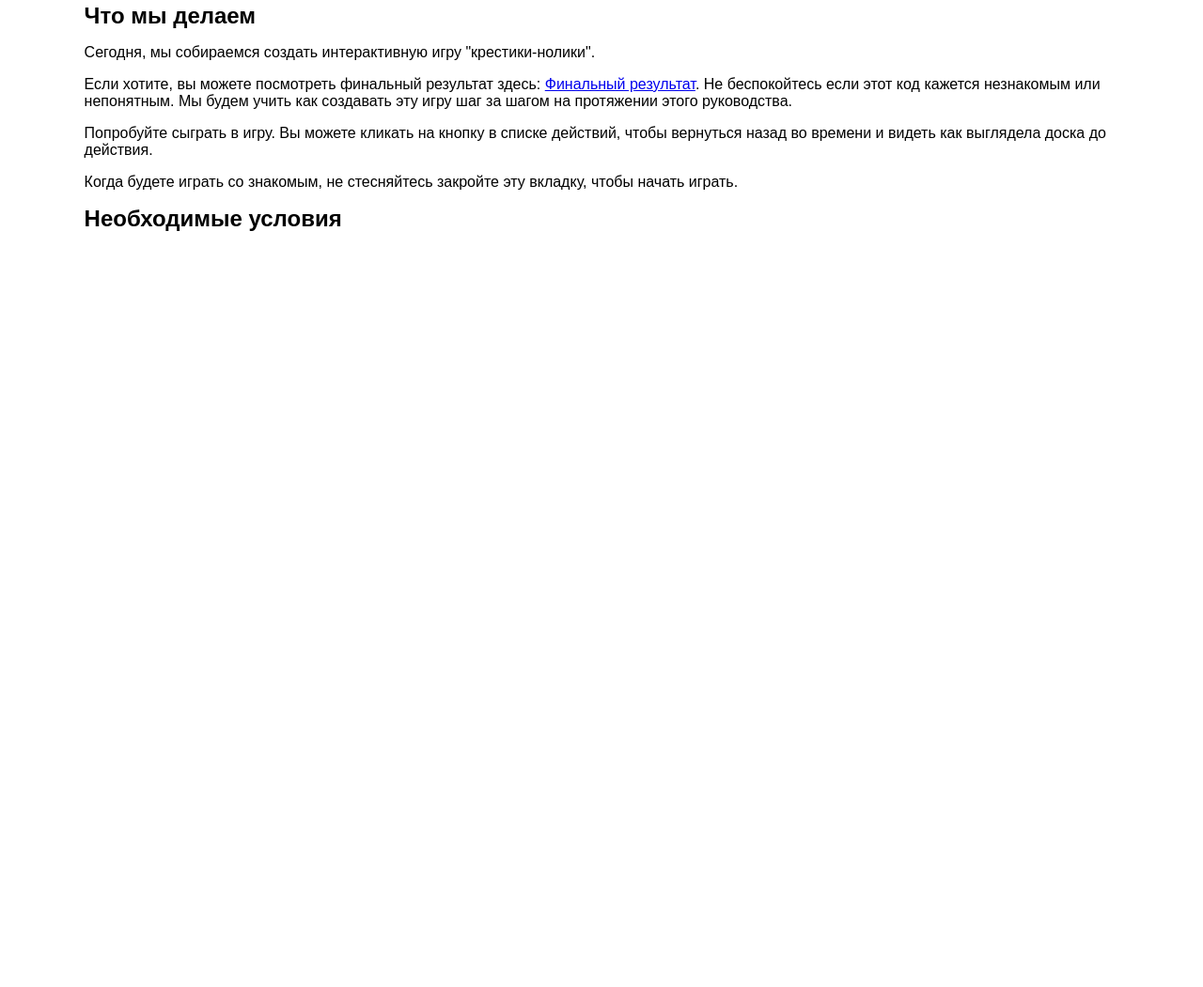
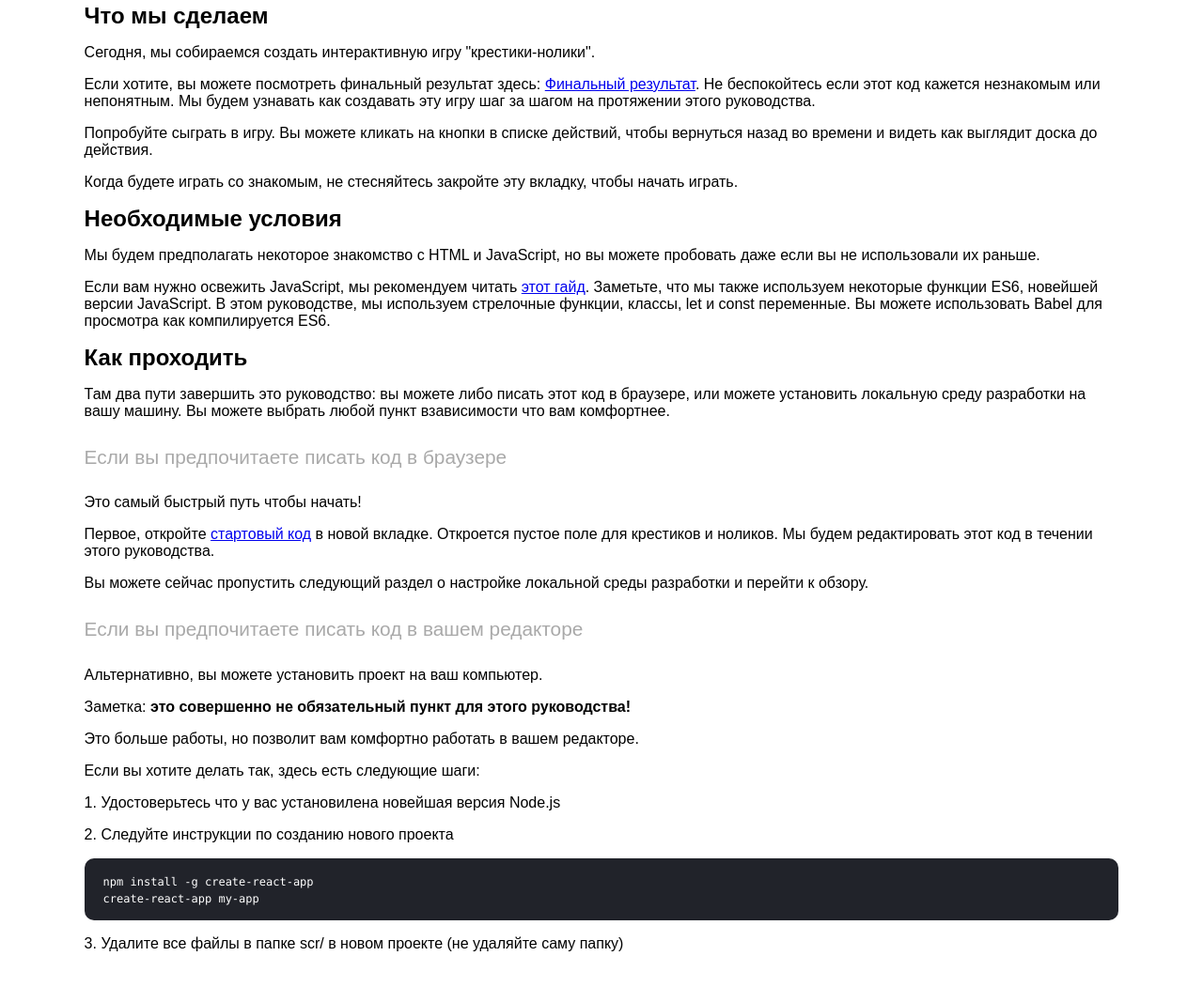
Before and after one commit to AlexFisher13/react-doc, a React app: page / in a window 1280 px wide. Shown: the part 267-1318 px from the top of the page at 94% size. Before the commit the page ends 800 px from the top, so only its background shows below. Built offline with nearby package versions, Linux system fonts and the light colour scheme.

Commit message:
add translate

```diff
--- a/src/components/Tutorial.js
+++ b/src/components/Tutorial.js
@@ -5,19 +5,43 @@ const Tutorial = () => {
         <div className='page'>
             <h1>Руководство: Введение в React</h1>
             <h2>Прежде чем мы начнем</h2>
-            <h3>Что мы делаем</h3>
+            <h3>Что мы сделаем</h3>
                 <p>Сегодня, мы собираемся создать интерактивную игру "крестики-нолики".</p>
                 <p>Если хотите, вы можете посмотреть финальный результат здесь: <a
                 href="https://codepen.io/gaearon/pen/gWWZgR?editors=0010">Финальный результат</a>.
-                Не беспокойтесь если этот код кажется незнакомым или непонятным. Мы будем учить как
+                Не беспокойтесь если этот код кажется незнакомым или непонятным. Мы будем узнавать как
                 создавать эту игру шаг за шагом на протяжении этого руководства.
                 </p>
-                <p>Попробуйте сыграть в игру. Вы можете кликать на кнопку в списке действий, чтобы
-                вернуться назад во времени и видеть как выглядела доска до действия.</p>
+                <p>Попробуйте сыграть в игру. Вы можете кликать на кнопки в списке действий, чтобы
+                вернуться назад во времени и видеть как выглядит доска до действия.</p>
                 <p>Когда будете играть со знакомым, не стесняйтесь закройте эту вкладку, чтобы начать играть.</p>
             <h3>Необходимые условия</h3>
-                <p></p>
-
+                <p>Мы будем предполагать некоторое знакомство с HTML и JavaScript, но вы можете
+                    пробовать даже если вы не использовали их раньше.</p>
+                <p>Если вам нужно освежить JavaScript, мы рекомендуем читать <a
+                    href="https://developer.mozilla.org/en-US/docs/Web/JavaScript/A_re-introduction_to_JavaScript">этот гайд</a>.
+                    Заметьте, что мы также используем некоторые функции ES6, новейшей версии JavaScript. В этом руководстве, мы
+                    используем стрелочные функции, классы, let и const переменные. Вы можете использовать Babel для просмотра как
+                    компилируется ES6.</p>
+            <h3>Как проходить</h3>
+                <p>Там два пути завершить это руководство: вы можете либо писать этот код в браузере, или можете установить
+                локальную среду разработки на вашу машину. Вы можете выбрать любой пункт взависимости что вам комфортнее.</p>
+            <h4>Если вы предпочитаете писать код в браузере</h4>
+                <p>Это самый быстрый путь чтобы начать!</p>
+                <p>Первое, откройте <a href="https://codepen.io/gaearon/pen/oWWQNa?editors=0010">стартовый код</a> в новой вкладке.
+                Откроется пустое поле для крестиков и ноликов. Мы будем редактировать этот код в течении этого руководства.</p>
+                <p>Вы можете сейчас пропустить следующий раздел о настройке локальной среды разработки и перейти к обзору.</p>
+            <h4>Если вы предпочитаете писать код в вашем редакторе</h4>
+                <p>Альтернативно, вы можете установить проект на ваш компьютер.</p>
+                <p>Заметка: <b>это совершенно не обязательный пункт для этого руководства! </b></p>
+                <p>Это больше работы, но позволит вам комфортно работать в вашем редакторе.</p>
+                <p>Если вы хотите делать так, здесь есть следующие шаги:</p>
+                <p>1. Удостоверьтесь что у вас установилена новейшая версия Node.js</p>
+                <p>2. Следуйте инструкции по созданию нового проекта</p>
+                <div className='code'>
+                    <code>npm install -g create-react-app<br/>create-react-app my-app</code>
+                </div>
+                <p>3. Удалите все файлы в папке scr/ в новом проекте (не удаляйте саму папку)</p>
         </div>
     )
 }
--- a/src/index.css
+++ b/src/index.css
@@ -40,3 +40,19 @@ h3 {
   font-size: 1.5em;
   margin: 0;
 }
+h4 {
+  font-size: 1.3em;
+  font-weight: lighter;
+  color: darkgray;
+}
+.code {
+  background-color: #21232a;
+  padding: 15px 20px;
+  border-radius: 10px;
+  color: white;
+}
+code {
+  font-family: source-code-pro,Menlo,Monaco,Consolas,Courier New,monospace;
+  font-weight: lighter;
+  font-size: 12px;
+}
```
